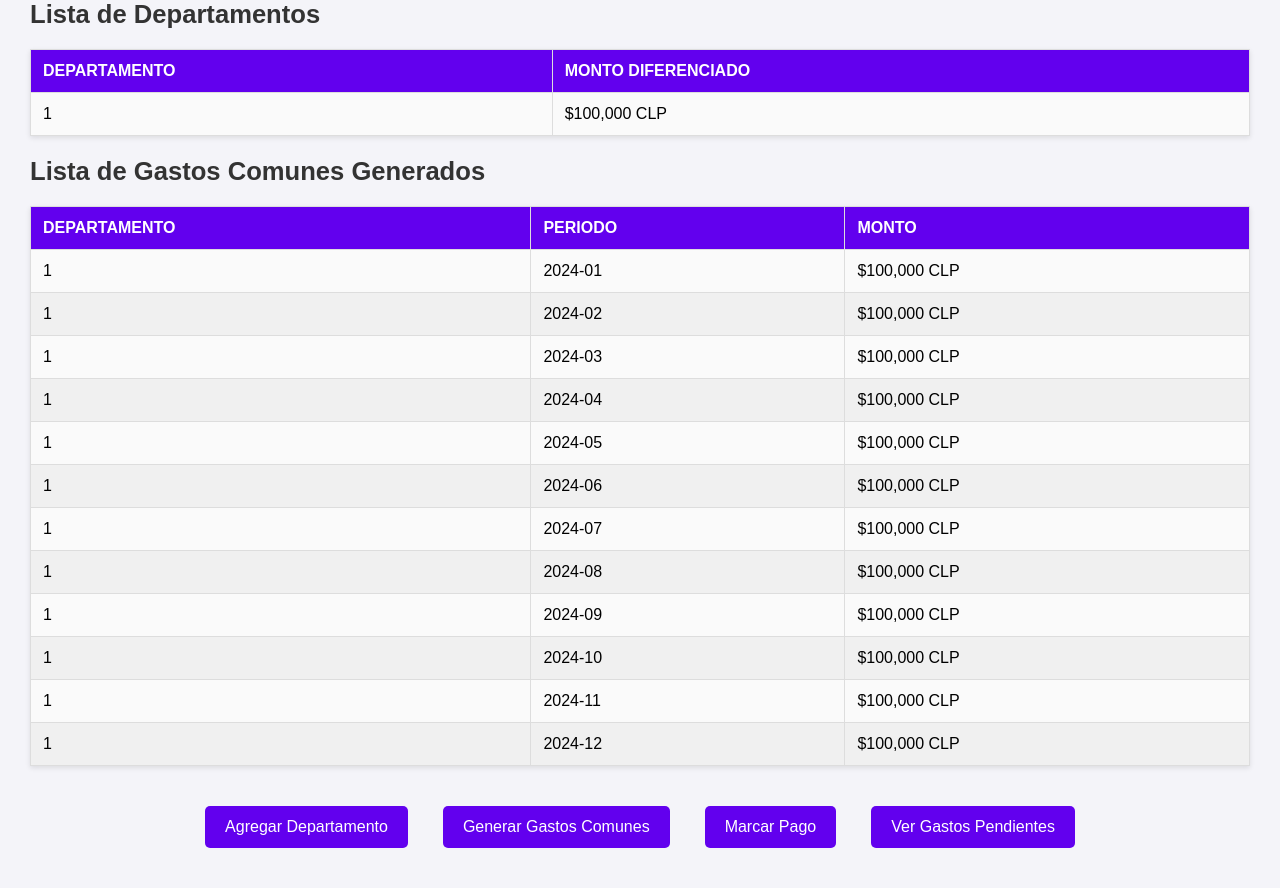
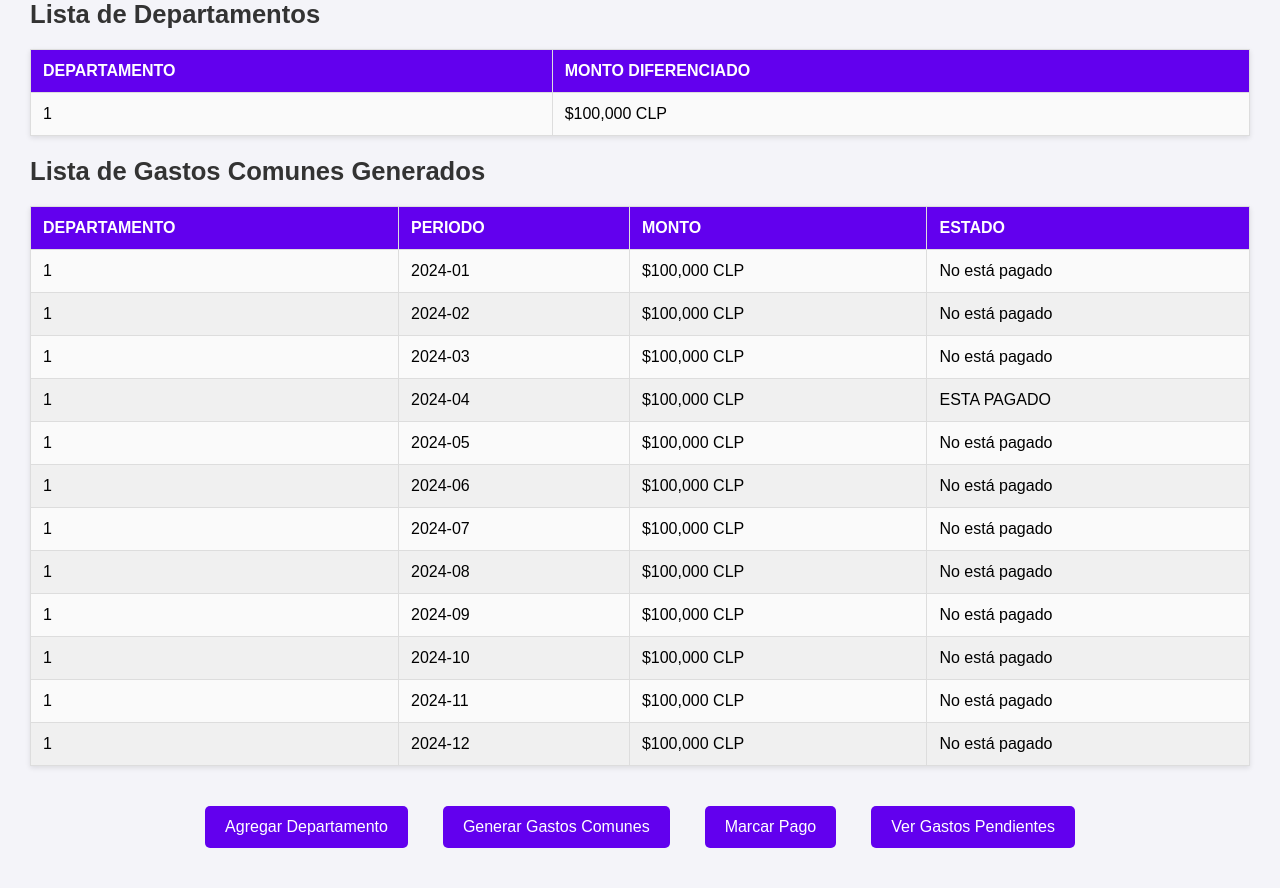
Before and after one commit to Javi3r12/BackEnd-Arquitectura, a Django app: page / in a window 1280 px wide. Shown: the part 128-1016 px from the top of the page. Run offline with Django 5.2, Linux system fonts and the light colour scheme; data comes from the database, SQL or seed files in the repository; both versions use the stored data as it was after the commit.

Commit message:
estado listo

```diff
--- a/gastos_comunes/core/admin.py
+++ b/gastos_comunes/core/admin.py
@@ -1,3 +1,7 @@
 from django.contrib import admin
+from .models import GastoComun,Departamento
 
 # Register your models here.
+
+admin.site.register(Departamento)
+admin.site.register(GastoComun)
--- a/gastos_comunes/core/templates/dashboard.html
+++ b/gastos_comunes/core/templates/dashboard.html
@@ -116,6 +116,7 @@
                         <th>Departamento</th>
                         <th>Periodo</th>
                         <th>Monto</th>
+                        <th>Estado</th>
                     </tr>
                 </thead>
                 <tbody>
@@ -124,6 +125,7 @@
                         <td>{{ gasto.departamento }}</td>
                         <td>{{ gasto.periodo }}</td>
                         <td>{{ gasto.monto }}</td>
+                        <td>{{ gasto.estado_pago }}</td>
                     </tr>
                     {% endfor %}
                 </tbody>
--- a/gastos_comunes/core/views.py
+++ b/gastos_comunes/core/views.py
@@ -82,16 +82,18 @@ def dashboard(request):
     ]
 
     # Obtiene los gastos comunes generados
-    gastos_comunes = GastoComun.objects.all().values('departamento__numero', 'monto', 'periodo')
+    gastos_comunes = GastoComun.objects.all()
     # Prepara los datos de los gastos comunes
     gastos_comunes = [
-        {
-            "departamento": gasto["departamento__numero"],
-            "monto": f"${gasto['monto']:,.0f} CLP",
-            "periodo": gasto["periodo"]
-        }
-        for gasto in gastos_comunes
-    ]
+    {
+        "departamento": gasto.departamento.numero,  # Accedemos al atributo `numero` del departamento
+        "monto": f"${gasto.monto:,.0f} CLP",        # Formateamos el monto
+        "periodo": gasto.periodo,                    # Accedemos al periodo
+        "pagado": gasto.pagado,                       # El estado actual de pago
+        "estado_pago": "ESTA PAGADO" if gasto.pagado else "No está pagado"  # Si pagado es True o False, mostramos el mensaje correspondiente
+    }
+    for gasto in gastos_comunes
+]
 
     # Prepara los datos para pasar a la plantilla
     return render(request, 'dashboard.html', {
```
Also changed, not shown: gastos_comunes/db.sqlite3, 1 other file.
